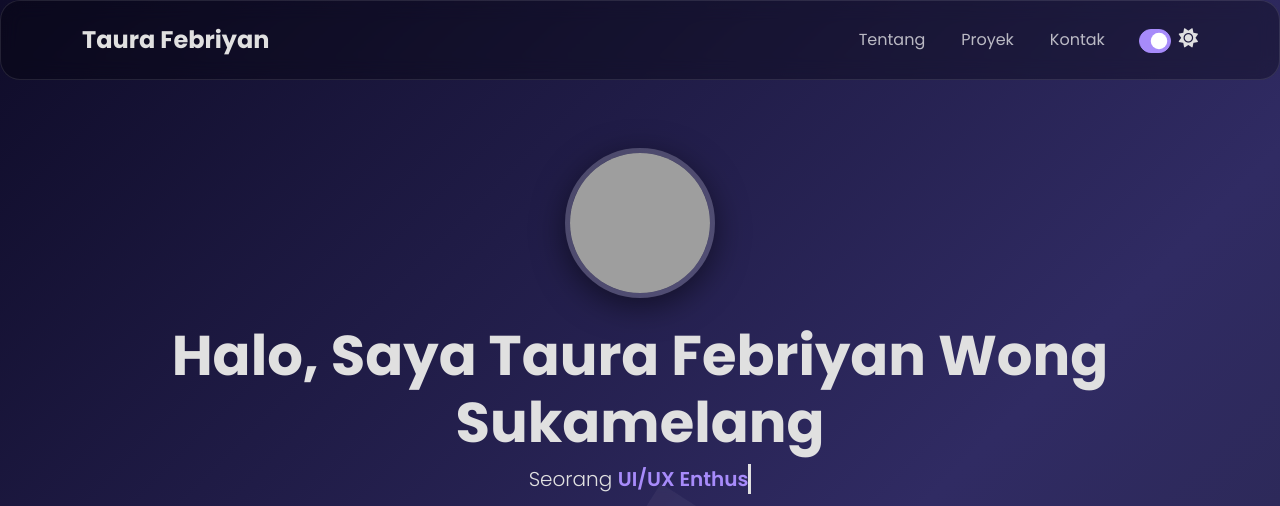
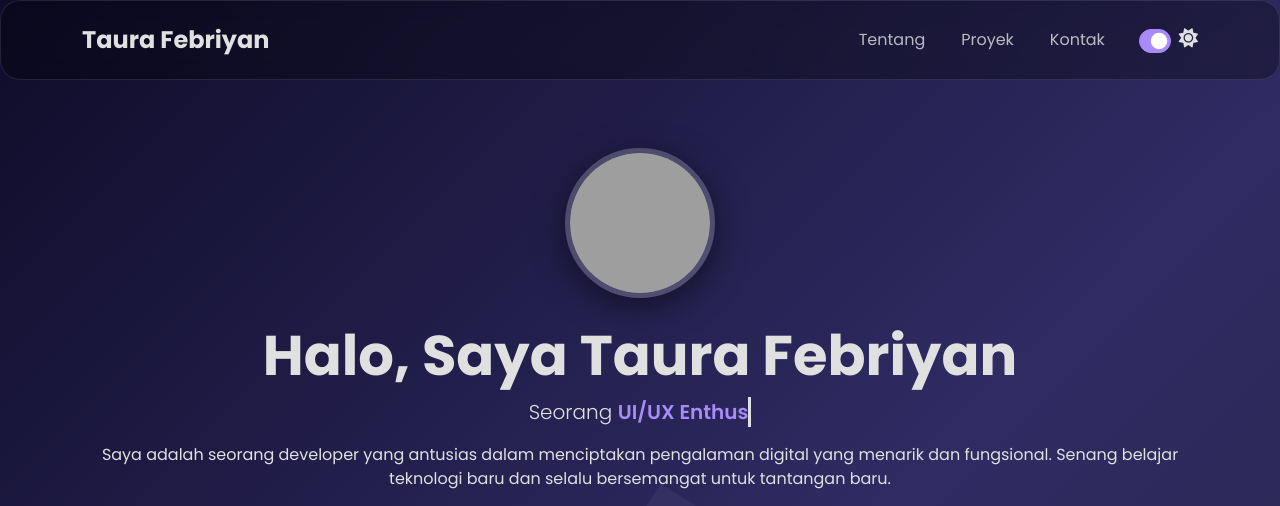
Before and after one commit to Taura1828/taura-febriyan, a plain HTML site: page index.html in a window 1280 px wide. Shown: the top 506 px of the page. Drawn offline with nearby package versions, Linux system fonts and the light colour scheme; grey boxes are pictures that could not be loaded.

Commit message:
Update index.html

```diff
--- a/index.html
+++ b/index.html
@@ -346,7 +346,7 @@
         <!-- Bagian Profil -->
         <section id="about" class="py-5">
           <img src="https://i.pravatar.cc/150?img=2" alt="Foto Profil Taura Febrian" class="profile-img mb-4">
-          <h1 class="display-4 fw-bold">Halo, Saya Taura Febriyan Wong Sukamelang</h1>
+          <h1 class="display-4 fw-bold">Halo, Saya Taura Febriyan</h1>
           <p class="lead">Seorang <span class="typed-text"></span><span class="cursor">&nbsp;</span></p>
           <p class="mt-3">Saya adalah seorang developer yang antusias dalam menciptakan pengalaman digital yang menarik dan fungsional. Senang belajar teknologi baru dan selalu bersemangat untuk tantangan baru.</p>
 
```
